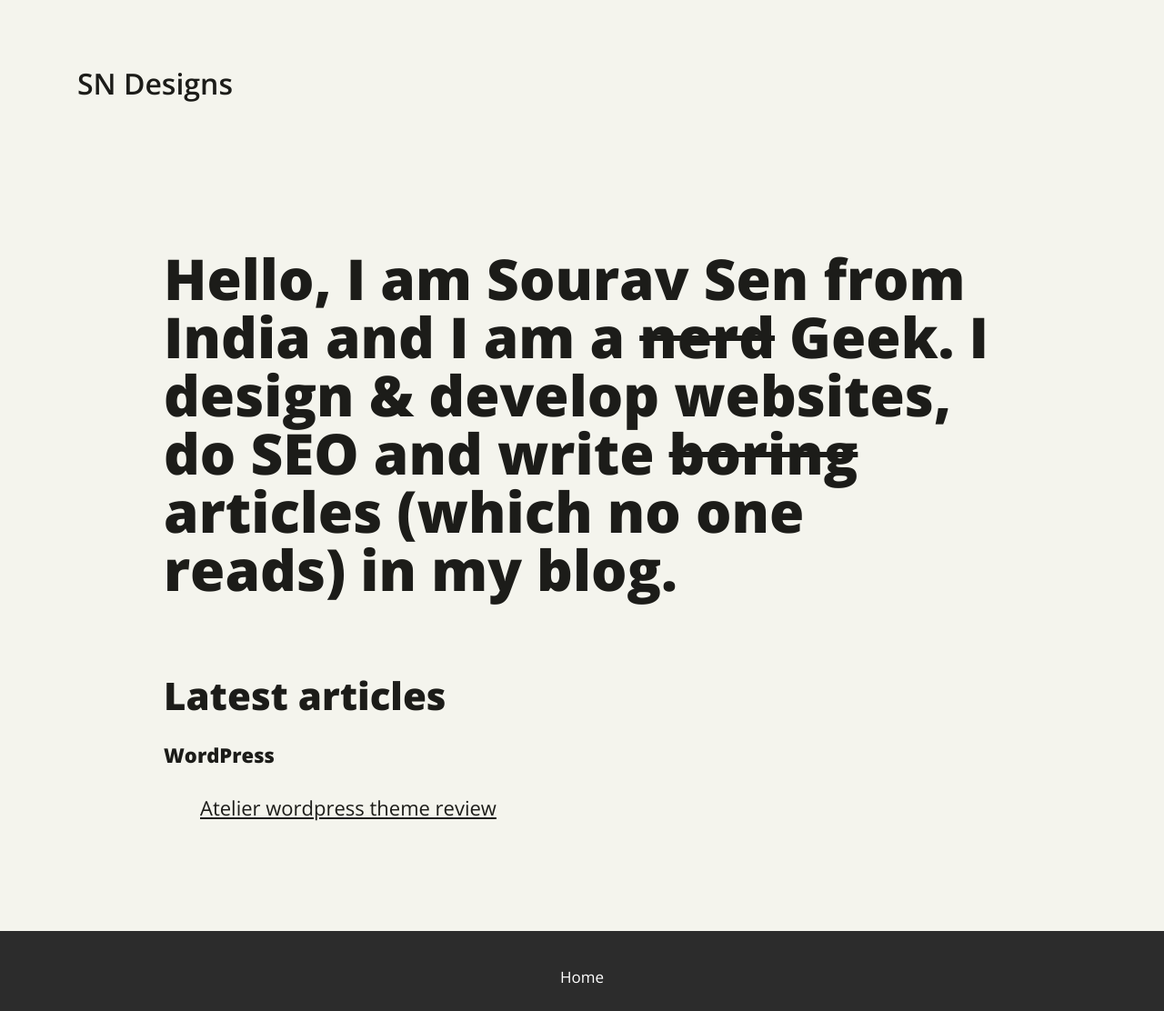
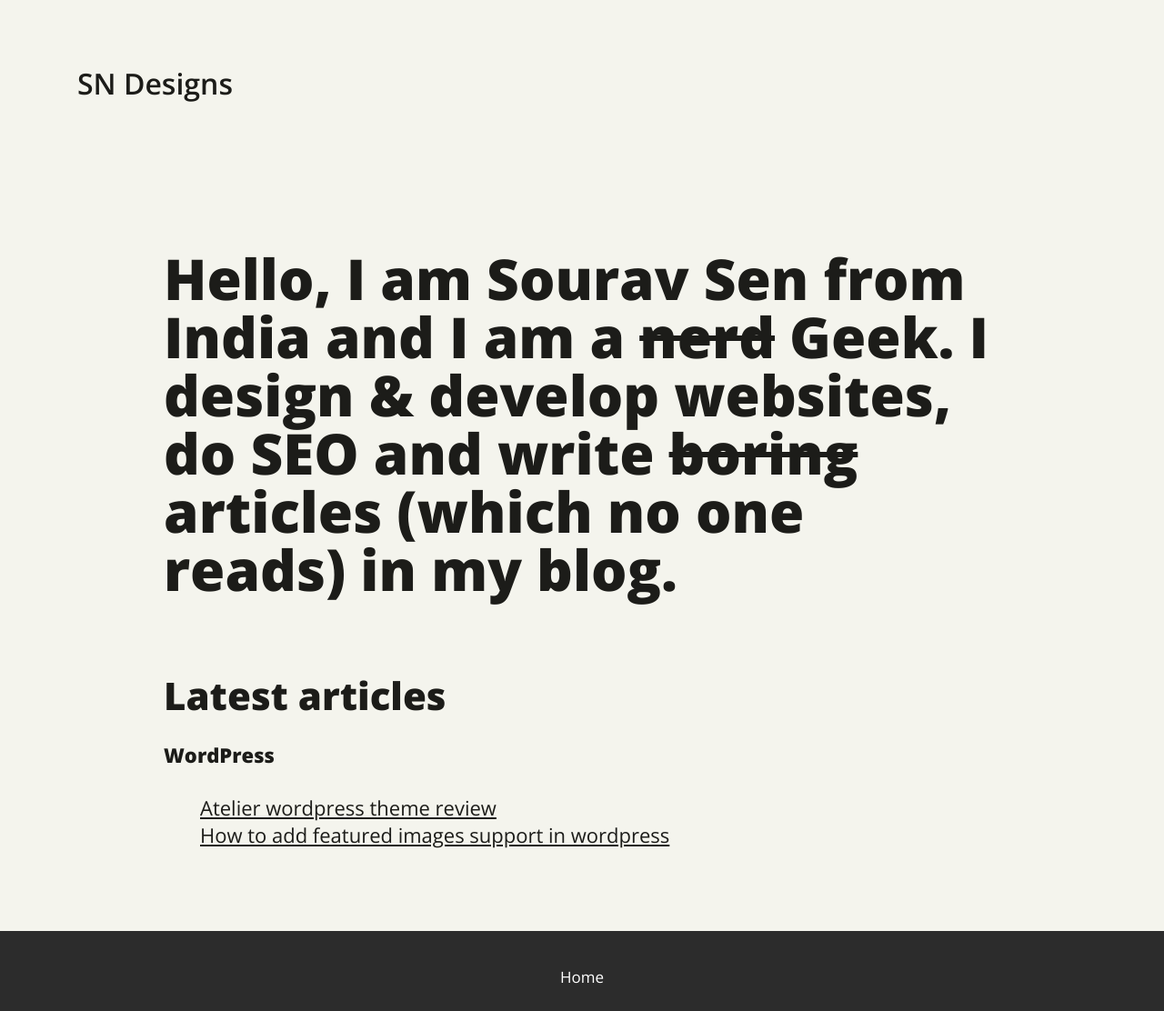
Before and after one commit to sndn/sndn.github.io, a Jekyll site: the page built from index.html, in a window 1280 px wide. Shown: the whole page at 91% size. Built offline with Jekyll 4.4.1, drawn with Linux system fonts in a browser that asks for light colours.

Commit message:
Update default.html

```diff
--- a/_layouts/default.html
+++ b/_layouts/default.html
@@ -22,6 +22,7 @@
 				<h3>WordPress</h3>
 				<ul>
 					<li><a href="{{site.url}}/atelier-wordpress-theme-review/">Atelier wordpress theme review</a></li>
+					<li><a href="{{site.url}}/wordpress-add-featured-images-support/">How to add featured images support in wordpress</a></li>
 				</ul>
 			</div>
 		</div>
```
